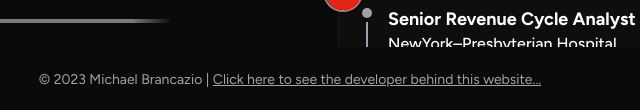
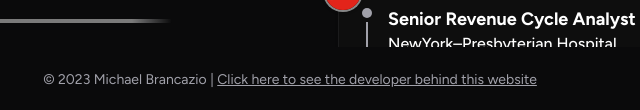
Before and after one commit to TheHubOfGit/michael.brancazio, a plain HTML site: page main.html in a window 1280 px wide. Shown: the part 688-798 px from the top of the page, 350-990 px from the left. Drawn offline with nearby package versions, Linux system fonts and the light colour scheme.

Commit message:
Update main.html

```diff
--- a/main.html
+++ b/main.html
@@ -1986,7 +1986,7 @@ body.dark-mode .card-scrollable-content {
         </div>
 
         <footer class="footer">
-            <p>© 2023 Michael Brancazio | <a href="#" style="color: inherit;">Click here to see the developer behind this website...</a></p>
+            <p>© 2023 Michael Brancazio | <a href="#" style="color: inherit;">Click here to see the developer behind this website</a></p>
         </footer>
     </div>
     <!-- Modal Structure -->
```
